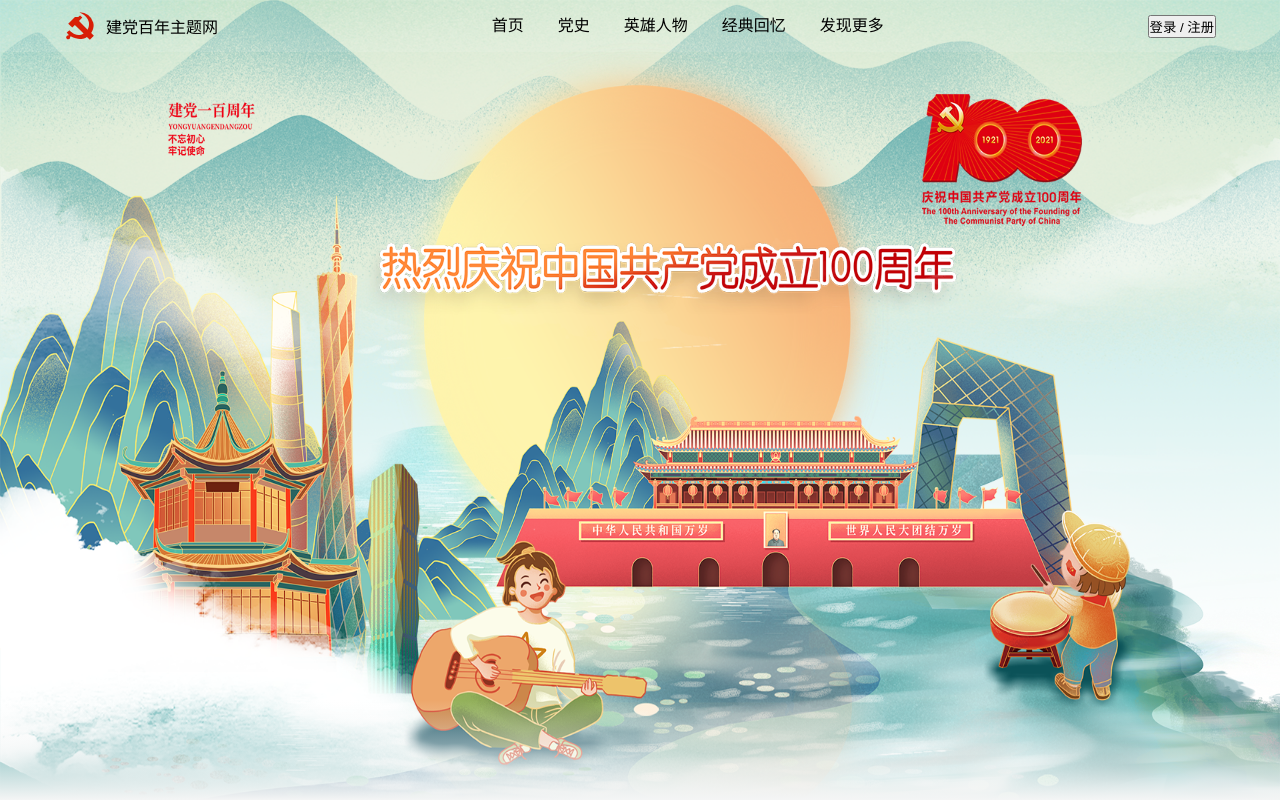
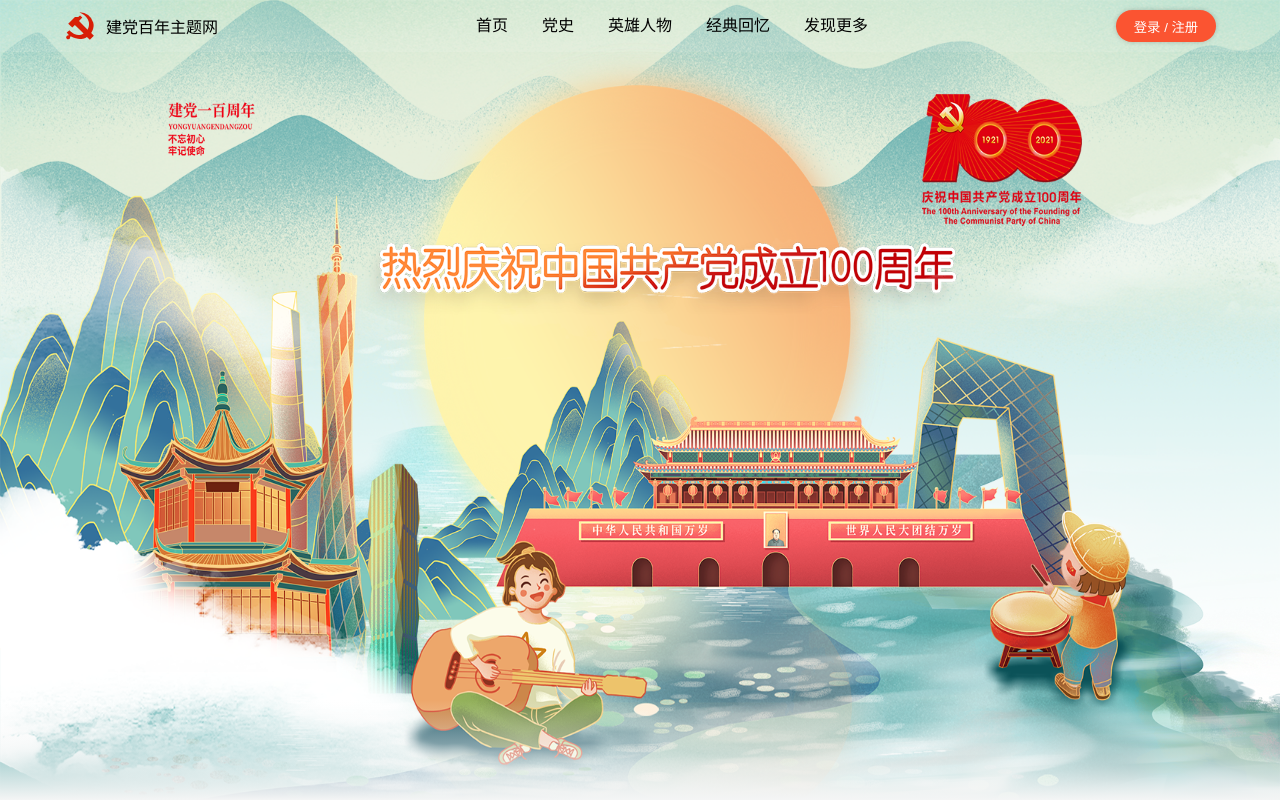
Before and after one commit to Crush12999/Web-Curriculum-Design, a plain HTML site: page header.html in a window 1280 px wide. Shown: the top 800 px of the page. Drawn offline with Linux system fonts and the light colour scheme.

Commit message:
修改首页

```diff
--- a/header.html
+++ b/header.html
@@ -226,6 +226,27 @@
             background: linear-gradient(to top, #F4F5F5, transparent);
             z-index: 7;
         }
+
+        .cta>a {
+            display: inline-block;
+            width: 100px;
+            height: 32px;
+        }
+        .cta>a>button {
+            /* 默认配色EFEFEF */
+            width: 100px;
+            border-radius: 50px;
+            height: 32px;
+            cursor: pointer;
+            border: none;
+            box-shadow: 0 0 5px rgba(0, 0, 0, .2);
+            background-color: #FB5431;
+            color: #fff;
+            transition: all .2s ease-in;
+        }
+        .cta>a>button:hover {
+            background-color: #FC1944;
+        }
     </style>
 </head>
 
@@ -331,7 +352,7 @@
         const font1 = document.querySelector('.banner-font1')
         const font2 = document.querySelector('.banner-font2')
         const b100 = document.querySelector('.banner-100')
-        window.addEventListener('scroll', function () {
+        window.addEventListener('scroll', function (evt) {
             // 获取可视窗口高度
             let navHeight = document.body.clientHeight - 200;
             // console.log(navHeight);
@@ -347,12 +368,12 @@
             }
             let value = window.scrollY;
             moon.style.right = value * 0.7 + 'px'
-            moon.style.top = value * 0.4 + 'px'
+            // moon.style.top = value * 0.4 + 'px'
             font1.style.top = value * 0.4 + 'px'
             b100.style.top = value * 0.4 + 'px'
             // b100.style.right = value * 0.4 + 'px'
             font2.style.top = value * 0.7 + 'px'
-            font2.style.left = value * 0.3 + 'px'
+            // font2.style.left = value * 0.3 + 'px'
         })
 
     </script>
```
